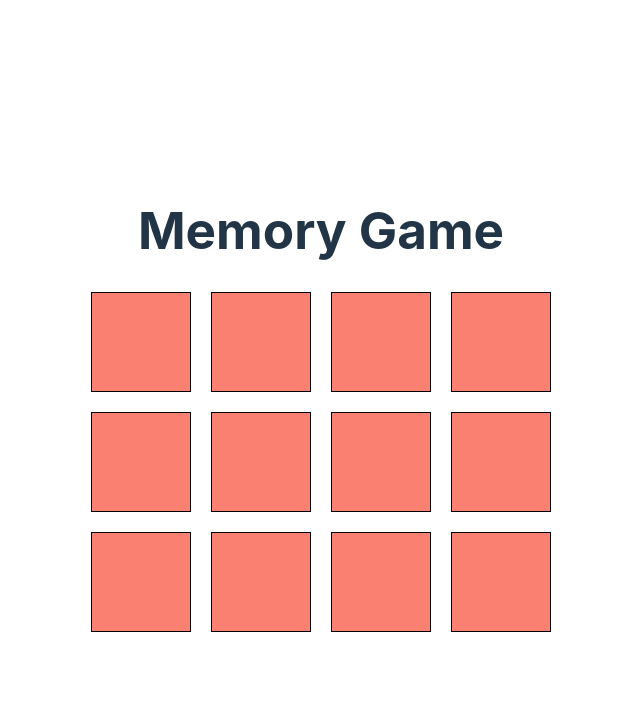
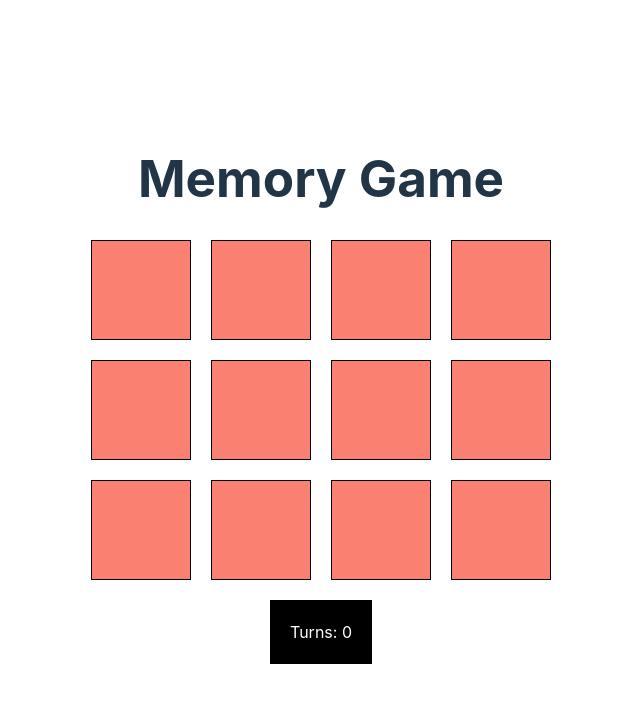
Before and after one commit to justinbansal/react, a React (Vite) app: page / in a window 1280 px wide. Shown: the top 702 px of the page, without its empty margins (319-959 px from the left). Built offline with nearby package versions, Linux system fonts and the light colour scheme.

Commit message:
Adds a display of how many turns it took player

```diff
--- a/src/App.css
+++ b/src/App.css
@@ -65,3 +65,11 @@
   right: 0;
   background-color: salmon;
 }
+
+.turns-wrapper {
+  margin: 20px auto;
+  background-color: black;
+  color: white;
+  padding: 20px;
+  width: fit-content;
+}
--- a/src/App.jsx
+++ b/src/App.jsx
@@ -2,6 +2,7 @@ import { useState} from 'react'
 import './App.css'
 
 import Card from './Card';
+import Turns from './Turns';
 
 function App() {
 
@@ -56,6 +57,8 @@ function App() {
     }
   ])
 
+  const [turnsCount, setTurnsCount] = useState(0);
+
   const isMatch = function checkCardsForMatch() {
     const selectedCards = cards.filter(card => card.selected);
     if (selectedCards[0].content === selectedCards[1].content) {
@@ -63,6 +66,12 @@ function App() {
       selectedCards[1].matched = true;
       return true;
     }
+  }
+
+  function updateTurnsCount() {
+    let count = turnsCount;
+    count++;
+    setTurnsCount(count);
   }
 
   const twoCardsSelected = function countSelected() {
@@ -78,6 +87,7 @@ function App() {
     updatedCards[i].selected = !cards[i].selected;
     setCards(updatedCards);
     if (twoCardsSelected()) {
+      updateTurnsCount();
       if (isMatch()) {
         let updatedCards = cards.map(card => {
           if (card.selected === true) {
@@ -121,6 +131,7 @@ function App() {
           <Card content={cards[10].content} handleClick={() => handleClick(10)} isSelected={cards[10].selected} isMatched={cards[10].matched} />
           <Card content={cards[11].content} handleClick={() => handleClick(11)} isSelected={cards[11].selected} isMatched={cards[11].matched} />
         </div>
+        <Turns count={turnsCount} />
       </div>
     </>
   )
--- /dev/null
+++ b/src/Turns.jsx
@@ -0,0 +1,11 @@
+function Turns({ count }) {
+  return (
+    <>
+      <div className="turns-wrapper">
+        <span>Turns: {count}</span>
+      </div>
+    </>
+  )
+}
+
+export default Turns;
```
